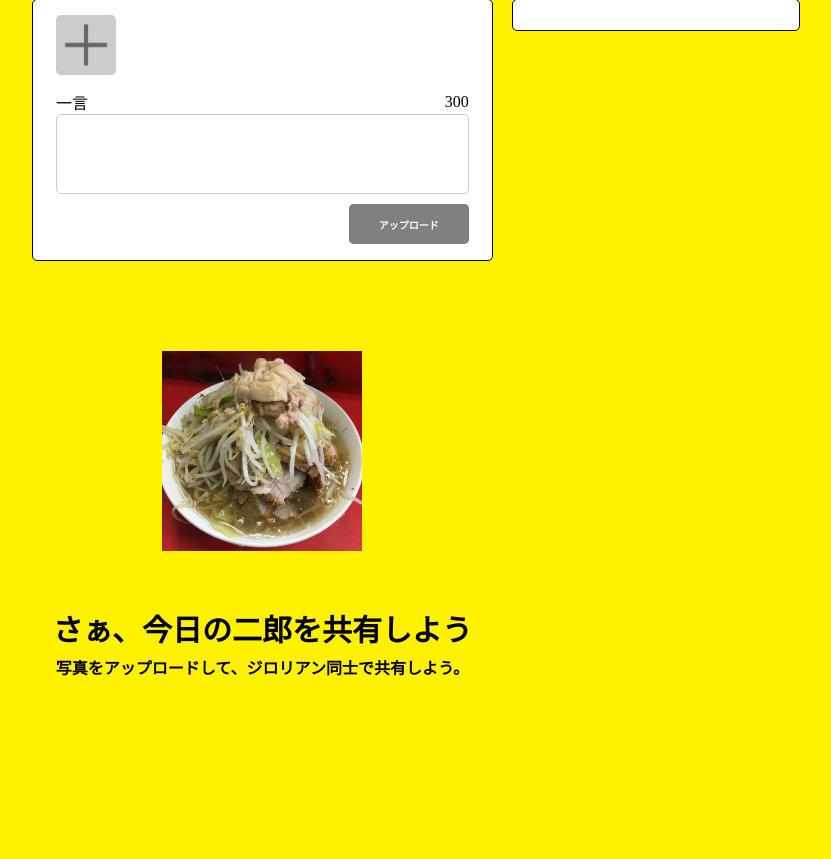
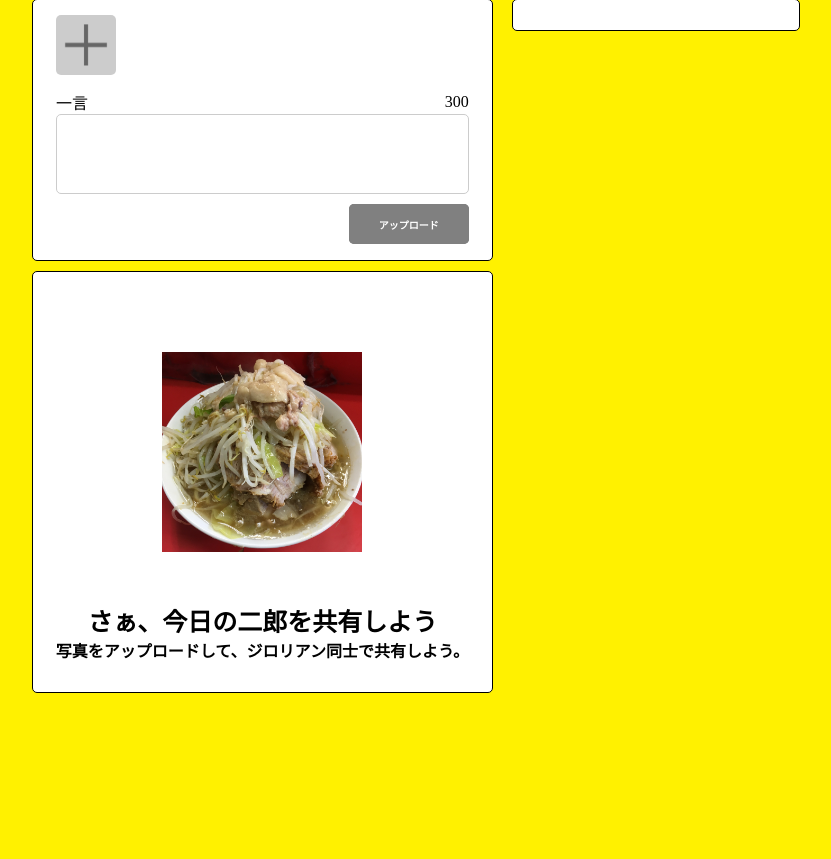
Before and after one commit to masayanagawa/jirosta, a Django app: template templates/app/top.html in a window 1280 px wide. Shown: the part 151-1010 px from the top of the page, without its empty margins (224-1055 px from the left). After the commit the page ends 844 px from the top, so only its background shows below. Run offline with Django 3.2, Linux system fonts and the light colour scheme; the template is opened without the code that fills it, so the values that code supplies are empty.

Commit message:
一部レイアウト改修

```diff
--- a/app/views.py
+++ b/app/views.py
@@ -147,8 +147,6 @@ def uploadpost(request, *args, **kwargs):
 
             new_size = 750
 
-            if 1000 < img_copy.width:
-                new_size = 1000
             if 2000 < img_copy.width:
                 new_size = 2000
             if 3000 < img_copy.width:
--- a/static/css/user/style.css
+++ b/static/css/user/style.css
@@ -36,18 +36,6 @@ html, body {
     align-items: flex-start;
 }
 
-.searchlist_wrapper {
-    margin: 100px 0;
-    padding: 0;
-    width: 100%;
-    height: 100%;
-    background-color: #fff100;
-    display: flex;
-    flex-flow: column nowrap;
-    justify-content: center;
-    align-items: center;
-}
-
 .null_wrapper {
     margin: 0;
     width: 100%;
@@ -63,11 +51,28 @@ html, body {
 .null {
     width: 100%;
     height: inherit;
+    background-color: #fff;
+    border: solid 1px #000;
+    border-radius: 5px;
+    display: flex;
+    flex-flow: column nowrap;
+    justify-content: center;
+    align-items: center;
+    box-sizing: border-box;
+}
+
+.searchlist_wrapper {
+    margin: 100px 0;
+    padding: 0;
+    width: 100%;
+    height: 100%;
+    background-color: #fff100;
     display: flex;
     flex-flow: column nowrap;
     justify-content: center;
     align-items: center;
 }
+
 
 .null_content{
     width: 100%;
@@ -82,6 +87,7 @@ html, body {
 .search_null {
     width: 100%;
     height: inherit;
+    background-color: #fff100;
     display: flex;
     flex-flow: row nowrap;
     justify-content: center;
@@ -201,12 +207,12 @@ header img {
 
 .null_content img {
     width: 200px;
-    margin: 50px;
+    margin: 50px 0;
 }
 
 .null_content h1 {
-    font-size: 30px;
-    margin: 5px 0;
+    font-size: 25px;
+    margin: 0;
 }
 
 .null_content h2 {
```
Also changed, not shown: db.sqlite3.
